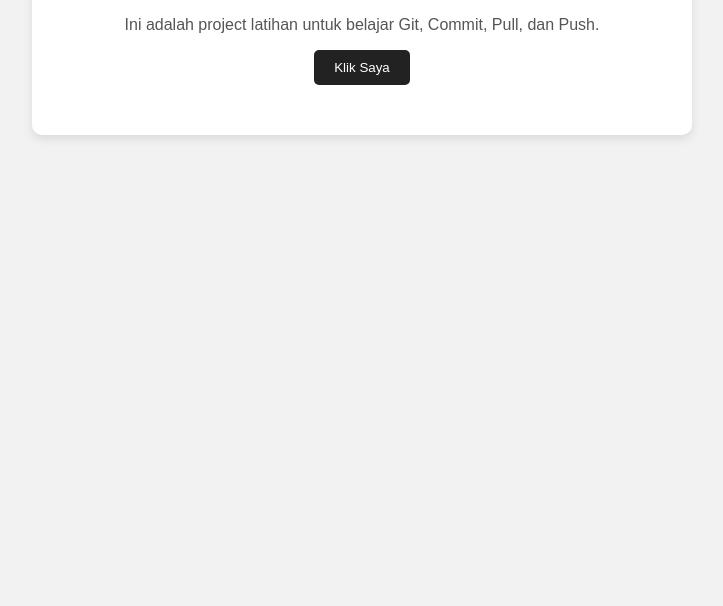
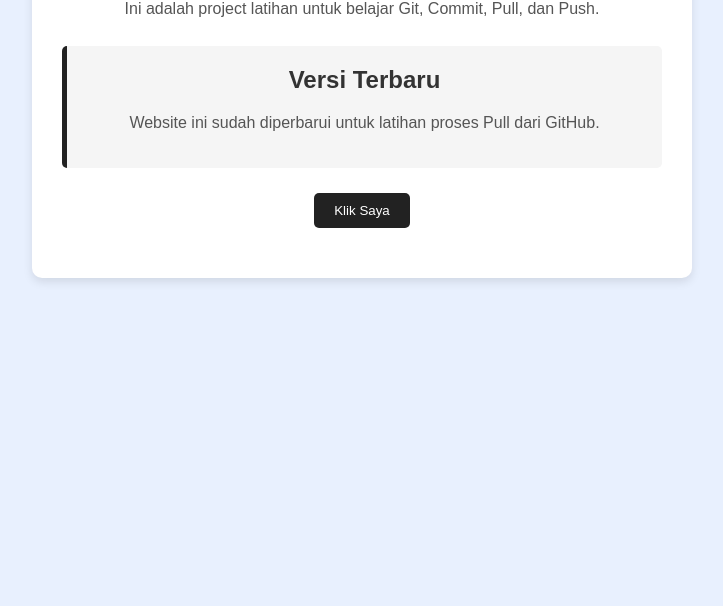
Before and after one commit to azelgtg12-ui/belajar-github, a plain HTML site: page index.html in a window 1280 px wide. Shown: the part 194-800 px from the top of the page, without its empty margins (278-1001 px from the left). Drawn offline with Linux system fonts and the light colour scheme.

Commit message:
versi baru

```diff
--- a/index.html
+++ b/index.html
@@ -3,14 +3,24 @@
 <head>
     <meta charset="UTF-8">
     <meta name="viewport" content="width=device-width, initial-scale=1.0">
-    <title>Belajar GitHub</title>
+    <title>Belajar GitHub - Versi 2</title>
     <link rel="stylesheet" href="style.css">
 </head>
 <body>
 
     <div class="container">
         <h1>Website Belajar GitHub</h1>
-        <p>Ini adalah project latihan untuk belajar Git, Commit, Pull, dan Push.</p>
+
+        <p class="subtitle">
+            Ini adalah project latihan untuk belajar Git, Commit, Pull, dan Push.
+        </p>
+
+        <div class="info">
+            <h2>Versi Terbaru</h2>
+            <p>
+                Website ini sudah diperbarui untuk latihan proses Pull dari GitHub.
+            </p>
+        </div>
 
         <button onclick="tampilkanPesan()">Klik Saya</button>
 
--- a/script.js
+++ b/script.js
@@ -1,4 +1,5 @@
 function tampilkanPesan() {
-    document.getElementById("pesan").textContent =
-        "Berhasil! Kamu sedang belajar GitHub 🚀";
+    const pesan = document.getElementById("pesan");
+
+    pesan.textContent = "Berhasil! Perubahan terbaru sudah diterapkan 🚀";
 }
--- a/style.css
+++ b/style.css
@@ -1,6 +1,6 @@
 body {
     font-family: Arial, sans-serif;
-    background-color: #f2f2f2;
+    background-color: #e8f0fe;
     margin: 0;
     padding: 0;
 }
@@ -8,7 +8,7 @@ body {
 .container {
     width: 80%;
     max-width: 600px;
-    margin: 100px auto;
+    margin: 80px auto;
     padding: 30px;
     background-color: white;
     text-align: center;
@@ -17,10 +17,28 @@ body {
 }
 
 h1 {
+    color: #222;
+}
+
+.subtitle {
+    color: #555;
+    line-height: 1.6;
+}
+
+.info {
+    margin: 25px 0;
+    padding: 20px;
+    background-color: #f5f5f5;
+    border-left: 5px solid #222;
+    border-radius: 5px;
+}
+
+.info h2 {
+    margin-top: 0;
     color: #333;
 }
 
-p {
+.info p {
     color: #555;
 }
 
@@ -40,4 +58,5 @@ button:hover {
 #pesan {
     margin-top: 20px;
     font-weight: bold;
+    color: #222;
 }
```
